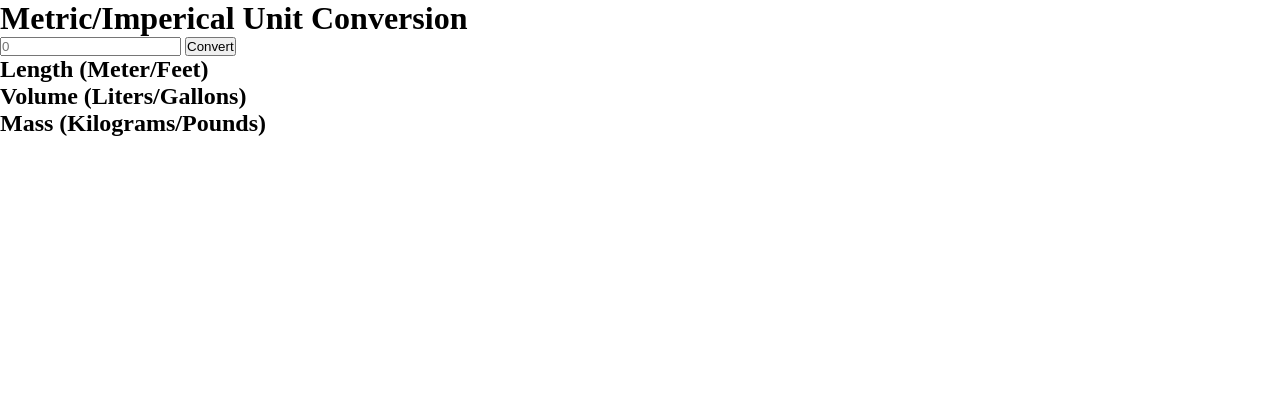
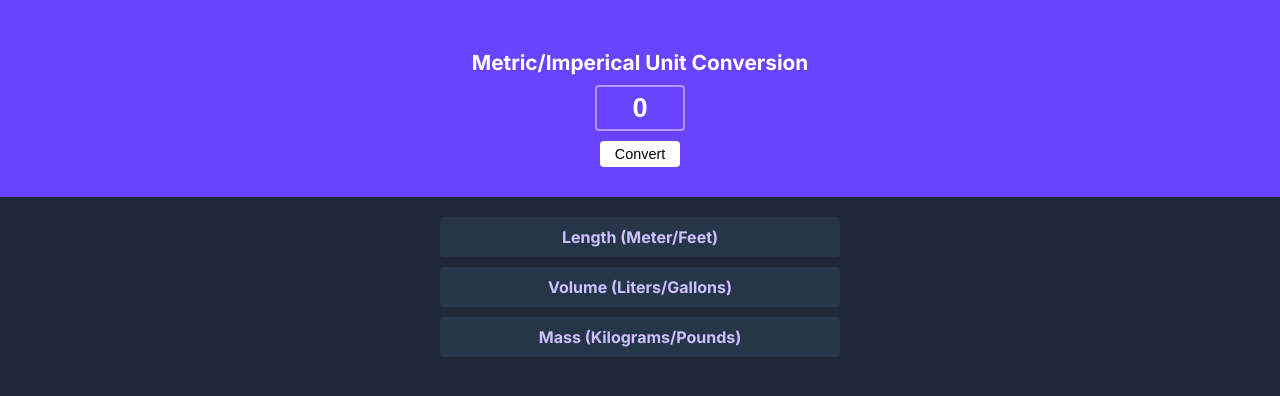
Before and after one commit to theuzomavictor/unit-converter, a plain HTML site: page index.html in a window 1280 px wide. Drawn offline with Linux system fonts and the light colour scheme.

Commit message:
Add styles to webpage
Adding styles made the webpage neat and visually appealing

```diff
--- a/app.js
+++ b/app.js
@@ -6,7 +6,6 @@ const massEl = document.getElementById("mass-el")
 
 btnEl.addEventListener("click", function() {
     let inputValue = Number(inputEl.value)
-    console.log(inputValue)
 
     // FOR METERS
 
--- a/index.html
+++ b/index.html
@@ -5,15 +5,18 @@
     <meta name="viewport" content="width=device-width, initial-scale=1.0">
     <title>Unit converter</title>
     <link rel="stylesheet" href="./styles.css">
+    <link rel="preconnect" href="https://fonts.googleapis.com">
+    <link rel="preconnect" href="https://fonts.gstatic.com" crossorigin>
+    <link href="https://fonts.googleapis.com/css2?family=Inter:ital,opsz,wght@0,14..32,100..900;1,14..32,100..900&display=swap" rel="stylesheet">
 </head>
 <body>
-    <div class="main">
+    <div id="main">
         <div id="top">
             <h1>Metric/Imperical Unit Conversion</h1>
             <input type="text" placeholder="0" id="input-el">
             <button id="btn-el">Convert</button>
         </div>
-        <div class="bottom">
+        <div id="bottom">
             <div class="conversion">
                 <h2>Length (Meter/Feet)</h2>
                 <p id="length-el"></p>
--- a/styles.css
+++ b/styles.css
@@ -4,3 +4,74 @@
     box-sizing: border-box;
     touch-action: manipulation;
 }
+
+body {
+    background-color: #1F2937;
+}
+
+h1 {
+    font-size: 1.3rem;
+    color: #FFFFFF;
+}
+
+h2 {
+    font-size: 1rem;
+    color: #CCC1FF;
+}
+
+p {
+    font-size: .8rem;
+    color: #FFFFFF;
+}
+
+#main {
+    margin: 0px auto;
+    text-align: center;
+    font-family: "Inter", serif;
+}
+
+#input-el {
+    background-color: #6943FF;
+    color: #FFFFFF;
+    border: 2px solid #B295FF;
+    border-radius: 4px;
+    display: block;
+    width: 90px;
+    font-size: 1.7rem;
+    font-weight: bold;
+    margin: 10px auto;
+    padding: 5px;
+    text-align: center;
+}
+
+::placeholder {
+    color: #FFFFFF;
+}
+
+#btn-el {
+    background-color: #FFFFFF;
+    margin: 0px 10px 20px;
+    padding: 5px 15px;
+    font-size: .9rem;
+    border: 0;
+    border-radius: 4px;
+
+}
+
+#top {
+    background-color: #6943FF;
+    padding: 50px 30px 10px;
+}
+
+#bottom {
+    background-color: #1F2937;
+    padding: 20px 30px 40px;
+}
+
+.conversion {
+    background-color: #273549;
+    max-width: 400px;
+    margin: 0 auto 10px;
+    padding: 10px;
+    border-radius: 4px
+}
```
